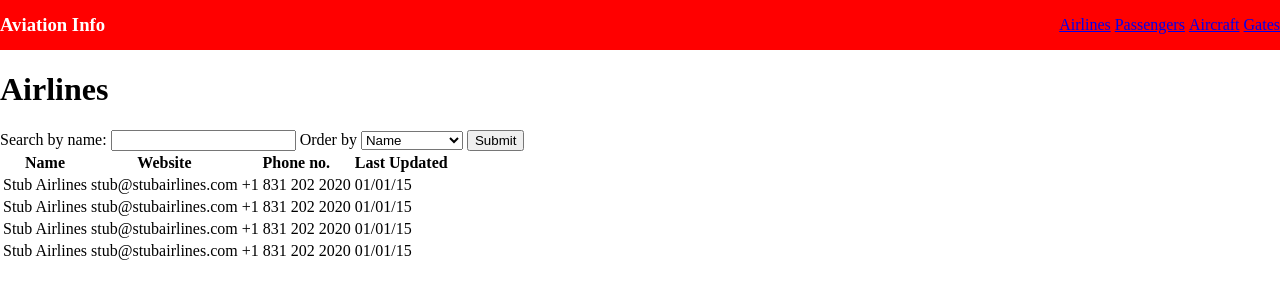
After one commit to rciampa/flight-info, a PHP site: page / in a window 1280 px wide. The commit adds this page. Shown: the top 300 px of the page. Run offline with PHP 8.4, Linux system fonts and the light colour scheme.

Commit message:
Prototype

```diff
--- a/Styles/theme.css
+++ b/Styles/theme.css
@@ -1,3 +1,32 @@
+html{
+  margin: 0 0;
+}
 body{
+  margin: 0 0;
+}
+/*Navigation bar*/
+  nav{
+    background-color: red;
+    color: white;
+    height: 50px;
+  }
 
-}
+  /*Displays all elements inside nav on single line*/
+  nav h3, nav ul li{
+    display: inline;
+  }
+
+  /*Centers vertical alignment of header*/
+  nav h3{
+    line-height: 50px;
+  }
+
+  /*pulls navigation on to hand side*/
+  nav ul{
+    float: right;
+  }
+
+  /*Highlights current page*/
+  nav a.active{
+    /*make bold/underlne/change color .etc*/
+  }
--- /dev/null
+++ b/index.php
@@ -0,0 +1,63 @@
+<!DOCTYPE html>
+<html>
+  <head>
+    <meta charset="utf-8">
+    <title>Airlines</title>
+    <link rel="stylesheet" href="Styles/theme.css" media="screen" charset="utf-8">
+  </head>
+  <body>
+    <nav>
+      <h3>Aviation Info</h3>
+      <ul>
+        <a href="#" class="active"><li>Airlines</li></a>
+        <a href="passengers.php"><li>Passengers</li></a>
+        <a href="aircraft.php"><li>Aircraft</li></a>
+        <a href="gates.php"><li>Gates</li></a>
+      </ul>
+    </nav>
+
+    <h1>Airlines</h1>
+    <form action="#" method="get">
+      <label for="text">Search by name:</label>
+      <input type="text" name="searchText">
+      <label for="select">Order by</label>
+      <select name="order">
+        <option value="name">Name</option>
+        <option value="phone">Phone</option>
+        <option value="updated">Last Updated</option>
+      </select>
+      <input type="submit" name="submit" value="Submit">
+    </form>
+
+    <table>
+      <th>Name</th>
+      <th>Website</th>
+      <th>Phone no.</th>
+      <th>Last Updated</th>
+      <tr>
+        <td>Stub Airlines</td>
+        <td>stub@stubairlines.com</td>
+        <td>+1 831 202 2020</td>
+        <td>01/01/15</td>
+      </tr>
+      <tr>
+        <td>Stub Airlines</td>
+        <td>stub@stubairlines.com</td>
+        <td>+1 831 202 2020</td>
+        <td>01/01/15</td>
+      </tr>
+      <tr>
+        <td>Stub Airlines</td>
+        <td>stub@stubairlines.com</td>
+        <td>+1 831 202 2020</td>
+        <td>01/01/15</td>
+      </tr>
+      <tr>
+        <td>Stub Airlines</td>
+        <td>stub@stubairlines.com</td>
+        <td>+1 831 202 2020</td>
+        <td>01/01/15</td>
+      </tr>
+    </table>
+  </body>
+</html>
```
